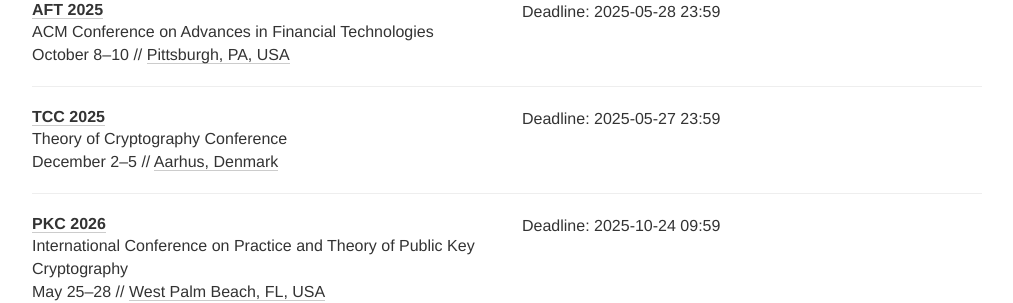
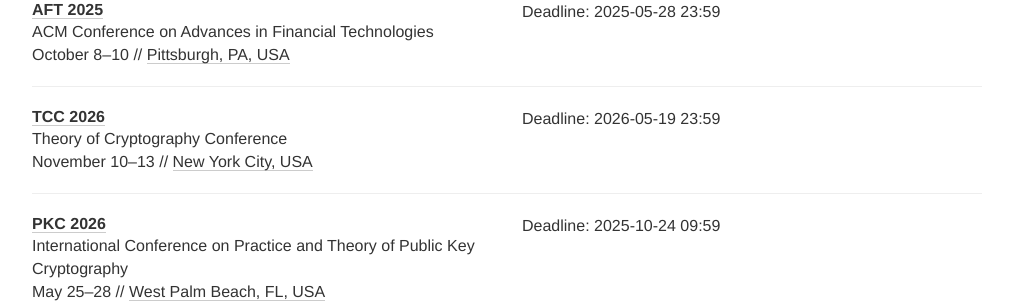
Before and after one commit to sec-deadlines/sec-deadlines.github.io, a Jekyll site: the page built from index.html, in a window 1280 px wide and 900 px high, scrolled down 5845 px. Shown: the part 152-455 px from the top of the window, without its empty margins (133-1146 px from the left). Built offline with Jekyll 4.4.1, drawn with Linux system fonts in a browser that asks for light colours; nearby versions of some CDN libraries; comment, search, counter and statistics services are not loaded; some of the changed text lies outside the part shown.

Commit message:
Update TCC'26

```diff
--- a/_data/conferences.yml
+++ b/_data/conferences.yml
@@ -357,11 +357,11 @@
 
 - name: TCC
   description: Theory of Cryptography Conference
-  year: 2025
-  link: https://tcc.iacr.org/2025/
-  deadline: ["2025-05-27 23:59"]
-  date: "December 2-5"
-  place: Aarhus, Denmark
+  year: 2026
+  link: https://tcc.iacr.org/2026/
+  deadline: ["2026-05-19 23:59"]
+  date: "November 10-13"
+  place: New York City, USA
   tags: [CRYPTO, CONF]
 
 - name: PKC
@@ -637,7 +637,7 @@
   year: 2026
   date: "December 13-15"
   description: Security Standardisation Research Conference
-  deadline: ["2025-09-15 23:59"]
+  deadline: ["2026-09-15 23:59"]
   link: https://ssresearch26.umbc.edu/
   place: Baltimore, MD, USA
   tags: [SEC, CONF, CRYPTO]
```
